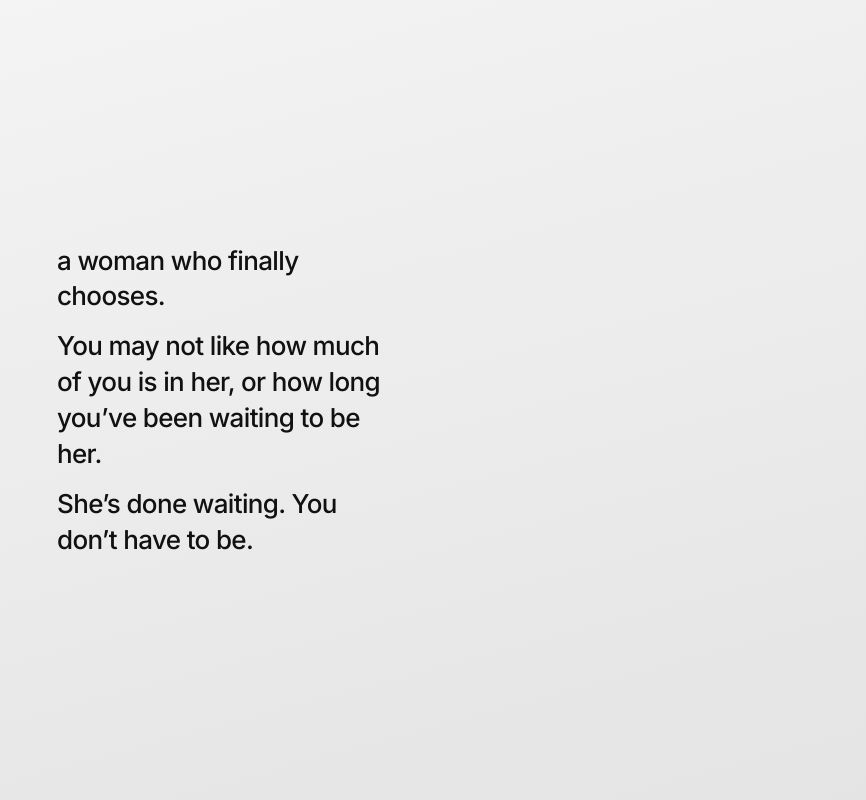
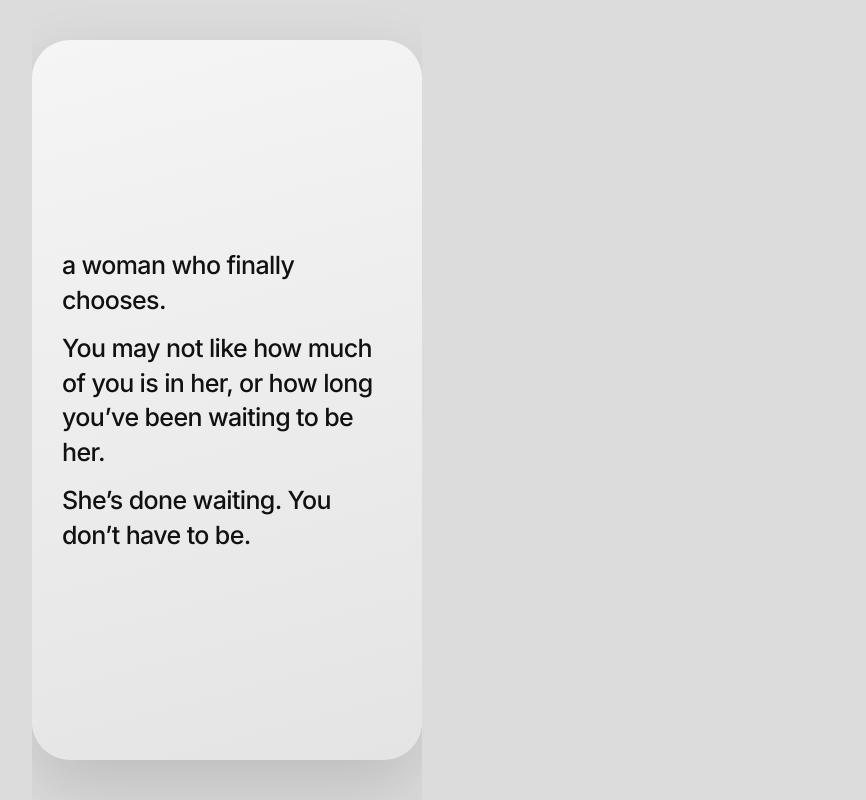
Before and after one commit to queenusman/queen-usman-writer, a plain HTML site: page index.html in a window 1280 px wide. Shown: the whole page, without its empty margins (413-1279 px from the left). Drawn offline with Linux system fonts and the light colour scheme.

Commit message:
Update index.html

```diff
--- a/index.html
+++ b/index.html
@@ -8,6 +8,7 @@
 <style>
 :root{
   /* Ash Mode (Light) */
+  --outer-bg:#dcdcdc;
   --bg:#ededed;
   --bg-grad:linear-gradient(165deg,#f5f5f5,#e4e4e4);
   --ink:#111111;
@@ -19,6 +20,10 @@
   --accent:#111111;
   --accent-ink:#f5f5f5;
   --line:rgba(17,17,17,.14);
+  --card-w:100vw;
+  --card-h:100vh;
+  --card-r:0px;
+  --card-shadow:none;
   box-sizing:border-box;
   padding-top:env(safe-area-inset-top,0px);
   padding-bottom:env(safe-area-inset-bottom,0px);
@@ -27,6 +32,7 @@
 @media (prefers-color-scheme:dark){
   :root:not([data-theme="light"]){
     /* Pinkish / Warm Espresso-Sand Mode (Dark) */
+    --outer-bg:#e5d3c5;
     --bg:#f4e9de;
     --bg-grad:linear-gradient(165deg,#f6ece3,#e8d6c8);
     --ink:#2b1710;
@@ -42,6 +48,7 @@
   }
 }
 :root[data-theme="dark"]{
+  --outer-bg:#e5d3c5;
   --bg:#f4e9de;
   --bg-grad:linear-gradient(165deg,#f6ece3,#e8d6c8);
   --ink:#2b1710;
@@ -56,23 +63,36 @@
   color-scheme:dark;
 }
 
+/* Desktop View: Tall Vertical Portrait Rectangle with Curved Edges */
+@media (min-width: 600px){
+  :root{
+    --card-w:min(390px, 88vw);
+    --card-h:min(780px, 90vh);
+    --card-r:38px;
+    --card-shadow:0 28px 70px rgba(0,0,0,.14);
+  }
+}
+
 *{box-sizing:border-box;-webkit-tap-highlight-color:transparent}
 html,body{
   height:100%;
   margin:0;
-  background:#191615;
+  background:var(--outer-bg);
   color:var(--ink);
   font-family:Inter,-apple-system,"Helvetica Neue",Arial,sans-serif;
   overflow:hidden;
+  display:flex;
+  align-items:center;
+  justify-content:center;
+  transition:background .3s ease;
 }
 
 /* 3D Cube Stage */
 .stage{
   position:relative;
-  width:100%;
-  height:100%;
+  width:var(--card-w);
+  height:var(--card-h);
   perspective:1400px;
-  overflow:hidden;
 }
 .cube{
   position:relative;
@@ -80,10 +100,10 @@ html,body{
   height:100%;
   transform-style:preserve-3d;
   transition:transform .85s cubic-bezier(.22,.82,.24,1);
-  transform:translateZ(-50vw) rotateY(0deg);
+  transform:translateZ(calc(var(--card-w) * -0.5)) rotateY(0deg);
 }
 .cube.turned{
-  transform:translateZ(-50vw) rotateY(-90deg);
+  transform:translateZ(calc(var(--card-w) * -0.5)) rotateY(-90deg);
 }
 .face{
   position:absolute;
@@ -91,26 +111,27 @@ html,body{
   width:100%;
   height:100%;
   background:var(--bg-grad);
+  border-radius:var(--card-r);
+  box-shadow:var(--card-shadow);
   backface-visibility:hidden;
   -webkit-backface-visibility:hidden;
+  overflow:hidden;
 }
 .face-front{
-  transform:rotateY(0deg) translateZ(50vw);
+  transform:rotateY(0deg) translateZ(calc(var(--card-w) * 0.5));
   display:flex;
   align-items:center;
   justify-content:center;
-  padding:32px 28px;
+  padding:36px 30px;
 }
 .face-right{
-  transform:rotateY(90deg) translateZ(50vw);
+  transform:rotateY(90deg) translateZ(calc(var(--card-w) * 0.5));
   display:flex;
   flex-direction:column;
-  overflow:hidden;
 }
 
 /* Pure Typographic Cover */
 .cover-copy{
-  max-width:340px;
   width:100%;
   cursor:pointer;
   user-select:none;
@@ -122,7 +143,7 @@ html,body{
 }
 .cover-copy p{
   margin:0;
-  font-size:26px;
+  font-size:25px;
   font-weight:500;
   letter-spacing:-.025em;
   line-height:1.38;
@@ -137,7 +158,7 @@ html,body{
   display:flex;
   justify-content:space-between;
   align-items:center;
-  padding:calc(env(safe-area-inset-top,0px) + 14px) 22px 4px;
+  padding:calc(env(safe-area-inset-top,0px) + 18px) 22px 4px;
 }
 .back-cover{
   background:none;
@@ -232,7 +253,7 @@ html,body{
   display:flex;
   justify-content:center;
   gap:9px;
-  padding:8px 0 calc(env(safe-area-inset-bottom,0px) + 18px);
+  padding:8px 0 calc(env(safe-area-inset-bottom,0px) + 20px);
 }
 .dots i{
   width:7px;
@@ -244,21 +265,31 @@ html,body{
 }
 .dots i.on{background:var(--dotOn)}
 
-/* Slide-up Sub-screens */
+/* Slide-up Sub-screens (Matched to Portrait Card) */
 .sc{
   position:fixed;
-  inset:0;
+  top:50%;
+  left:50%;
+  width:var(--card-w);
+  height:var(--card-h);
+  border-radius:var(--card-r);
   z-index:20;
   overflow-y:auto;
-  padding:calc(env(safe-area-inset-top,0px) + 18px) 24px calc(env(safe-area-inset-bottom,0px) + 24px);
-  transform:translateY(100%);
+  padding:calc(env(safe-area-inset-top,0px) + 22px) 24px calc(env(safe-area-inset-bottom,0px) + 24px);
+  transform:translate(-50%, 65%);
+  opacity:0;
   visibility:hidden;
-  transition:transform .35s cubic-bezier(.2,.8,.2,1),visibility .35s;
+  transition:transform .38s cubic-bezier(.2,.8,.2,1), opacity .3s ease, visibility .38s;
   color:var(--ink);
   background:var(--bg-grad);
+  box-shadow:var(--card-shadow);
   font-family:Inter,-apple-system,Arial,sans-serif;
 }
-.sc.open{transform:none;visibility:visible}
+.sc.open{
+  transform:translate(-50%, -50%);
+  opacity:1;
+  visibility:visible;
+}
 .sc button{font-family:inherit;color:inherit;cursor:pointer}
 .bk{background:none;border:0;font-size:28px;line-height:1;padding:0}
 .sc h2{font-size:15px;font-weight:500;margin:22px 0 4px;letter-spacing:.02em}
@@ -328,7 +359,7 @@ html,body{
 .js{font-size:13px;font-weight:300;text-align:center;color:var(--muted);margin:6px 0 20px}
 .sc textarea{
   width:100%;
-  height:46vh;
+  height:42vh;
   background:transparent;
   border:0;
   border-top:1px solid var(--line);
```
